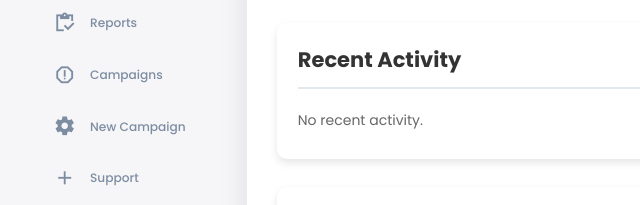
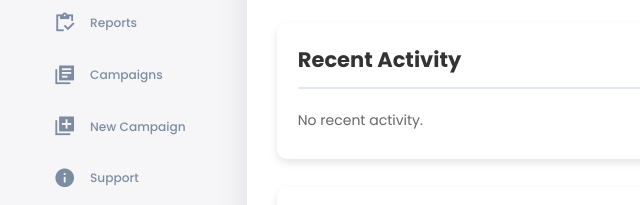
Before and after one commit to Shayybe/adshark, a website: page public/dashboard.html in a window 1280 px wide. Shown: the part 239-444 px from the top of the page, 0-640 px from the left. Drawn offline with nearby package versions, Linux system fonts and the light colour scheme; no server answers.

Commit message:
dashboard updated icons

```diff
--- a/public/dashboard.html
+++ b/public/dashboard.html
@@ -44,15 +44,15 @@
                 <h3>Reports</h3>
               </a>
               <a href="#campaign">
-                <span class="material-icons-sharp"> report_gmailerrorred </span>
+                <span class="material-icons-sharp"> library_books </span>
                 <h3>Campaigns</h3>
               </a>
               <a href="#newCampaign">
-                <span class="material-icons-sharp"> settings </span>
+                <span class="material-icons-sharp"> library_add </span>
                 <h3>New Campaign</h3>
               </a>
               <a href="#support">
-                <span class="material-icons-sharp"> add </span>
+                <span class="material-icons-sharp"> info </span>
                 <h3>Support</h3>
               </a>
               <a id="logoutButton" href="#logout">
```
